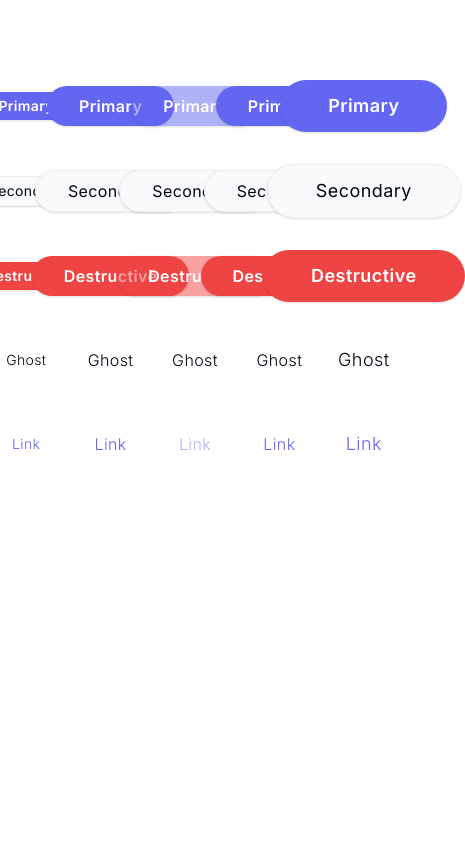
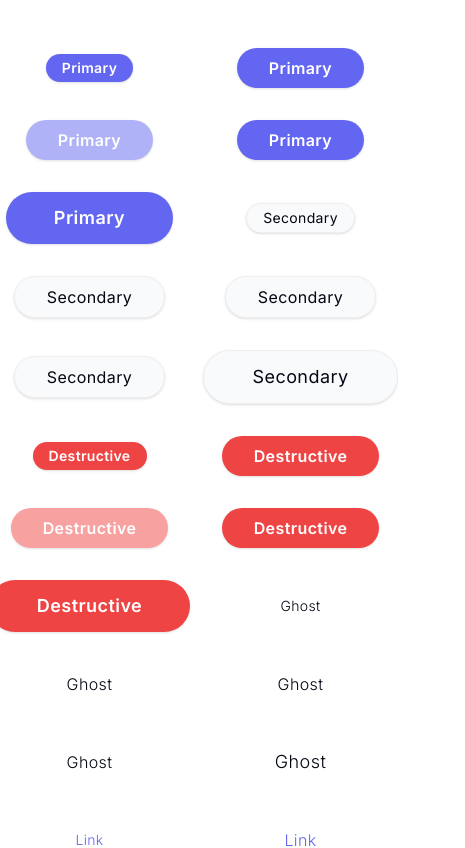
Before and after one commit to ethanmick/button-intermediate, a Next.js app: page / in a window 390 px wide. Shown: the top 848 px of the page, 465 px wide, since content can reach past the window. Built offline with nearby package versions, Linux system fonts and the light colour scheme.

Commit message:
fix: Styling on mobile

```diff
--- a/app/layout.tsx
+++ b/app/layout.tsx
@@ -1,11 +1,11 @@
+import { Inter } from 'next/font/google'
 import './globals.css'
-import { Inter } from 'next/font/google'
 
 const inter = Inter({ subsets: ['latin'] })
 
 export const metadata = {
-  title: 'Create Next App',
-  description: 'Generated by create next app',
+  title: 'Buttons',
+  description: '',
 }
 
 export default function RootLayout({
--- a/app/page.tsx
+++ b/app/page.tsx
@@ -6,8 +6,8 @@
 export default function Home() {
   const [loading, setLoading] = useState(false)
   return (
-    <main className="container mx-auto mt-20">
-      <div className="grid grid-cols-5 items-center justify-center gap-8">
+    <main className="container mx-auto mt-12">
+      <div className="grid grid-cols-2 md:grid-cols-3 lg:grid-cols-5 items-center justify-center gap-8">
         <Button className="justify-self-center" size="small">
           Primary
         </Button>
```
